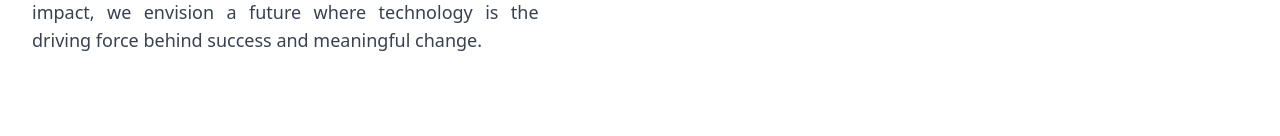
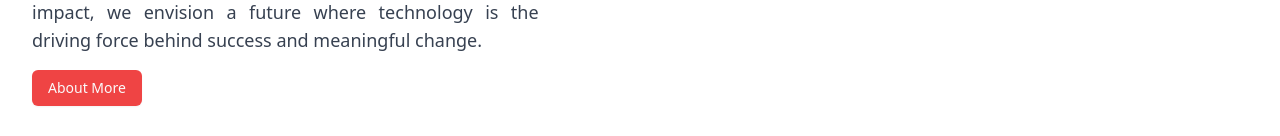
Before and after one commit to sabilar-rahman/gallantdigital360, a React (Vite) app: page / in a window 1280 px wide. Shown: the part 816-952 px from the top of the page. Built offline with nearby package versions, Linux system fonts and the light colour scheme.

Commit message:
about section- about more button added

```diff
--- a/src/pages/home/AboutSection.jsx
+++ b/src/pages/home/AboutSection.jsx
@@ -4,6 +4,7 @@ import img1 from "../../assets/aboutsection/about-1.jpg";
 import img2 from "../../assets/aboutsection/about-2.jpg";
 import img3 from "../../assets/aboutsection/about-3.jpg";
 import img4 from "../../assets/aboutsection/about-4.jpg";
+import { Button } from "@/components/ui/button";
 
 const images = [
     {
@@ -73,6 +74,7 @@ const AboutSection = () => {
                         to social impact, we envision a future where technology is the driving force behind
                         success and meaningful change.
                     </p>
+                    <Button variant="destructive" className="mt-4">About More</Button>
                 </div>
 
                 {/* Images Section */}
```
